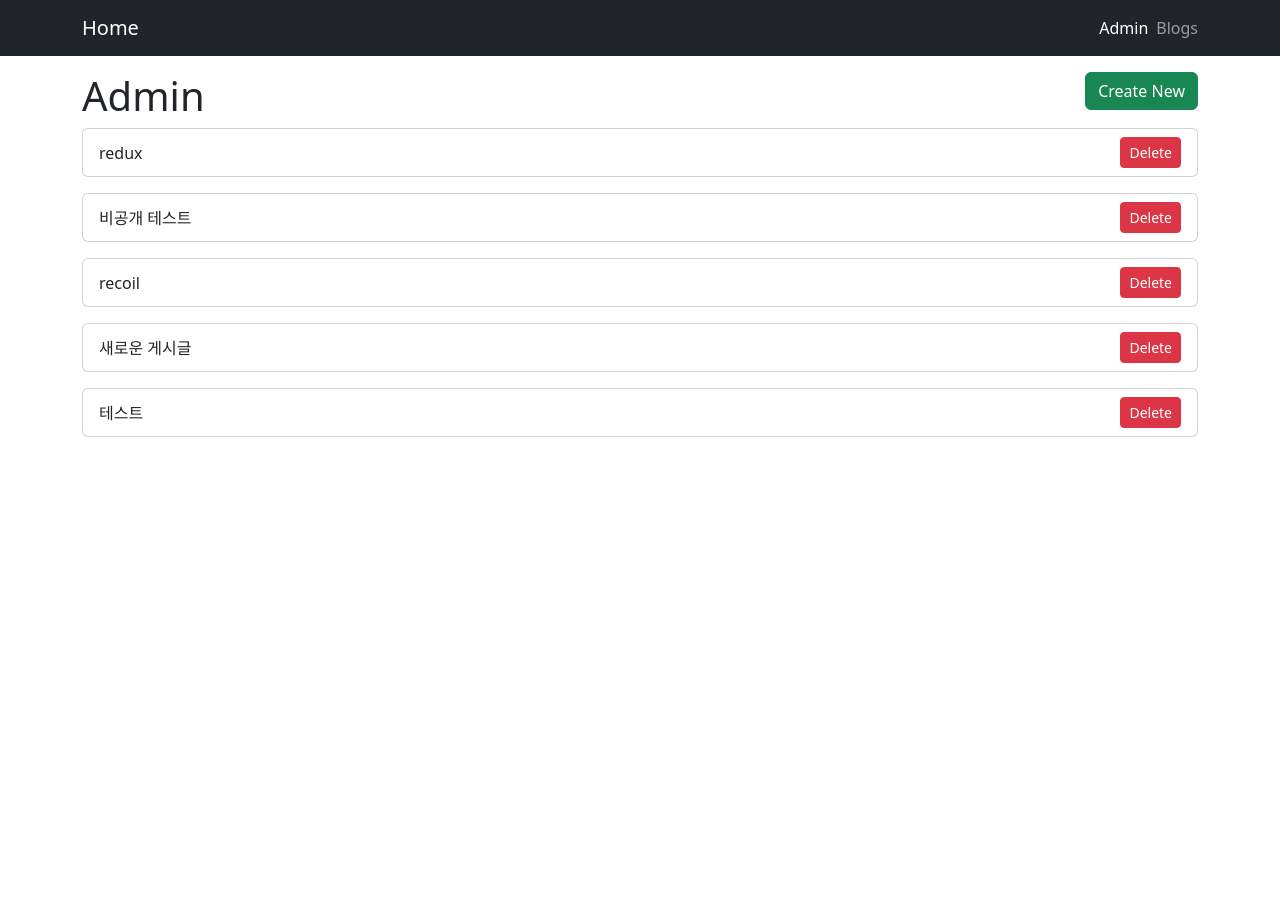
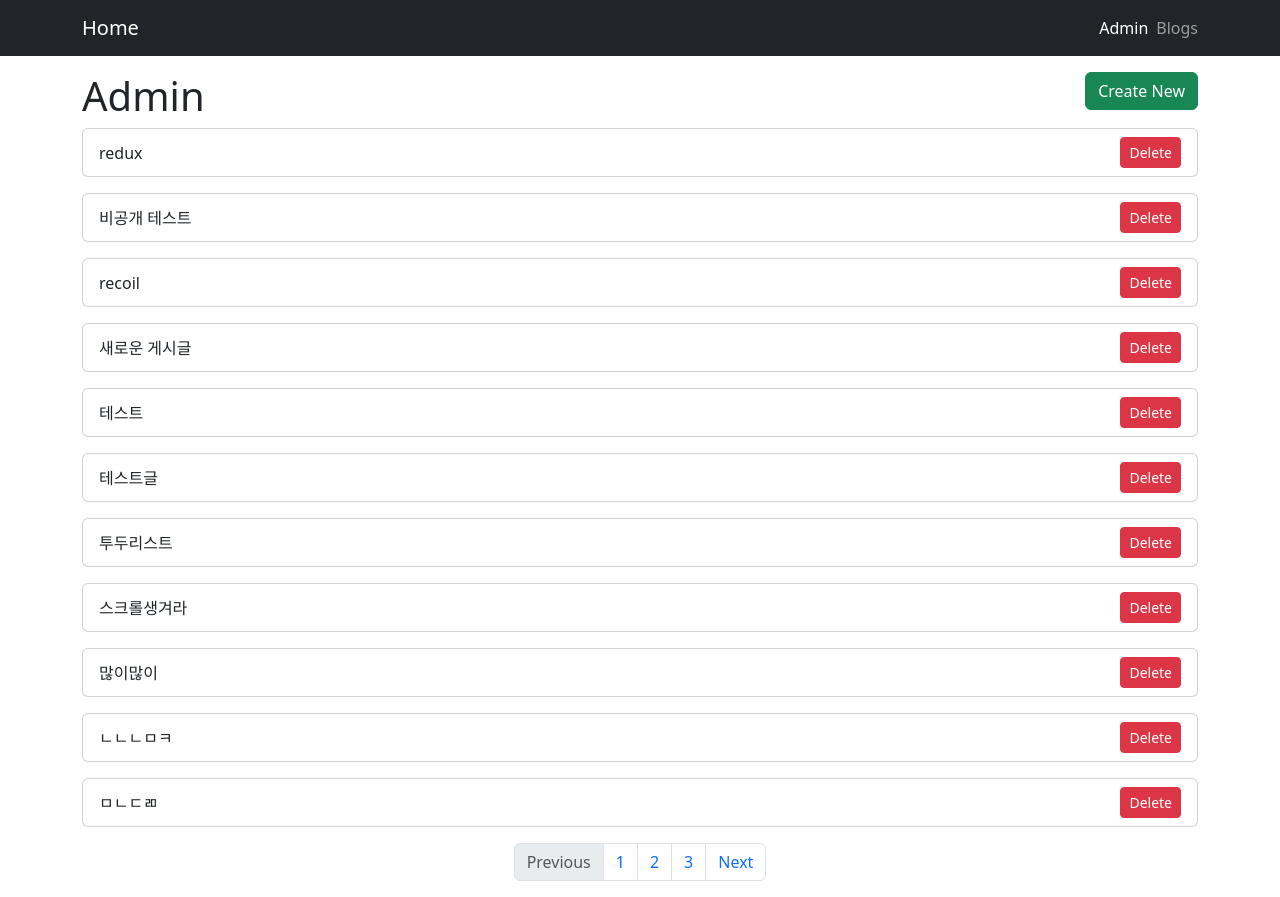
Before and after one commit to EllaSEON/Blog, a React (Create React App) app in the folder react-basic/: page /admin in a window 1280 px wide. Before the commit the page ends 800 px from the top, so only its background shows below. Built offline with nearby package versions, Linux system fonts and the light colour scheme; data requests are answered from the project's data file.

Commit message:
<feat> : pagination UI 추가

```diff
--- a/react-basic/db.json
+++ b/react-basic/db.json
@@ -31,9 +31,51 @@
     {
       "title": "테스트",
       "body": "테스트",
-      "publish": true,
+      "publish": false,
       "createdAt": 1675585568938,
       "id": 8
+    },
+    {
+      "title": "테스트글",
+      "body": "테스트글",
+      "publish": true,
+      "createdAt": 1675819445061,
+      "id": 9
+    },
+    {
+      "title": "투두리스트",
+      "body": "ㅌㅌㅌ",
+      "publish": true,
+      "createdAt": 1675819452793,
+      "id": 10
+    },
+    {
+      "title": "스크롤생겨라",
+      "body": "스크롤",
+      "publish": true,
+      "createdAt": 1675819464277,
+      "id": 11
+    },
+    {
+      "title": "많이많이",
+      "body": "ㅁㄶㅁㄶ",
+      "publish": true,
+      "createdAt": 1675819470991,
+      "id": 12
+    },
+    {
+      "title": "ㄴㄴㄴㅁㅋ",
+      "body": "ㄴㅁㄴ",
+      "publish": true,
+      "createdAt": 1675819475641,
+      "id": 13
+    },
+    {
+      "title": "ㅁㄴㄷㄻ",
+      "body": "ㄴㄷㄹㄴㄷ",
+      "publish": true,
+      "createdAt": 1675819480684,
+      "id": 14
     }
   ]
 }
--- a/react-basic/src/components/BlogList.jsx
+++ b/react-basic/src/components/BlogList.jsx
@@ -4,6 +4,7 @@ import { useNavigate } from "react-router-dom";
 import PropTypes from "prop-types";
 import Card from "../components/Card";
 import LoadingSpinner from "../components/LoadingSpinner";
+import Pagination from "./Pagination";
 
 const BlogList = ({ isAdmin }) => {
   const navigate = useNavigate();
@@ -40,6 +41,8 @@ const BlogList = ({ isAdmin }) => {
   if (posts.length === 0) {
     return <div>No blog posts found</div>;
   }
+
+  const renderBlogList = () => {
     return posts
       .filter((post) => {
         return isAdmin || post.publish; //관리자 페이지 일경우에만 보이고 아닐경우 post가 공개일경우만 보이게함
@@ -65,6 +68,13 @@ const BlogList = ({ isAdmin }) => {
         );
       });
   };
+  return (
+    <>
+      {renderBlogList()}
+      <Pagination />
+    </>
+  );
+};
 
 BlogList.propTypes = {
   isAdmin: PropTypes.bool,
--- /dev/null
+++ b/react-basic/src/components/Pagination.jsx
@@ -0,0 +1,35 @@
+// 블로그 게시글이  만약 몇천개라면 한페이지에 몇천개를 한번에 불러와서 보여주게 되면, 속도 느려지고 비효율적, 페이지 버튼 만들자
+
+const Pagination = () => {
+  return (
+    <nav aria-label="Page navigation example">
+      <ul className="pagination justify-content-center">
+        <li className="page-item disabled">
+          <a className="page-link">Previous</a>
+        </li>
+        <li className="page-item">
+          <a className="page-link" href="#">
+            1
+          </a>
+        </li>
+        <li className="page-item">
+          <a className="page-link" href="#">
+            2
+          </a>
+        </li>
+        <li className="page-item">
+          <a className="page-link" href="#">
+            3
+          </a>
+        </li>
+        <li className="page-item">
+          <a className="page-link" href="#">
+            Next
+          </a>
+        </li>
+      </ul>
+    </nav>
+  );
+};
+
+export default Pagination;
```
Lines whose indentation alone changed are shown as unchanged.
